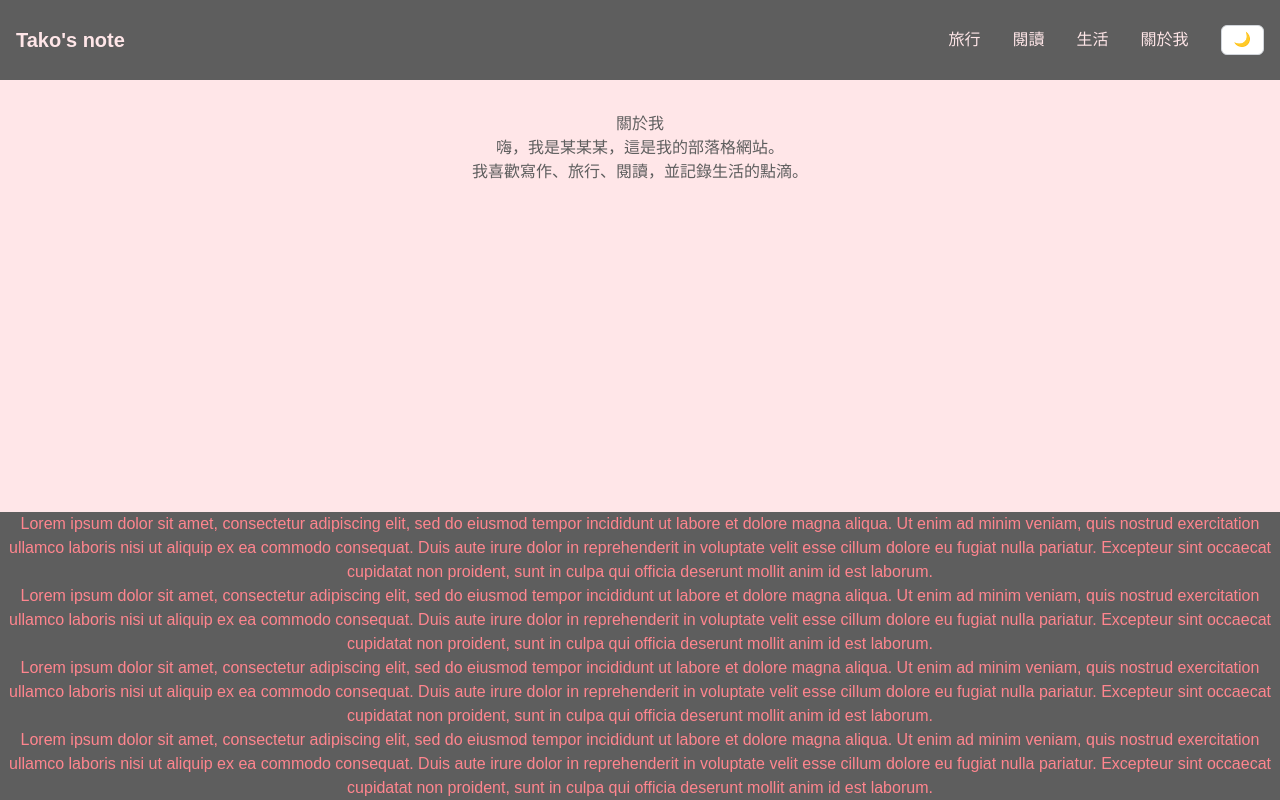
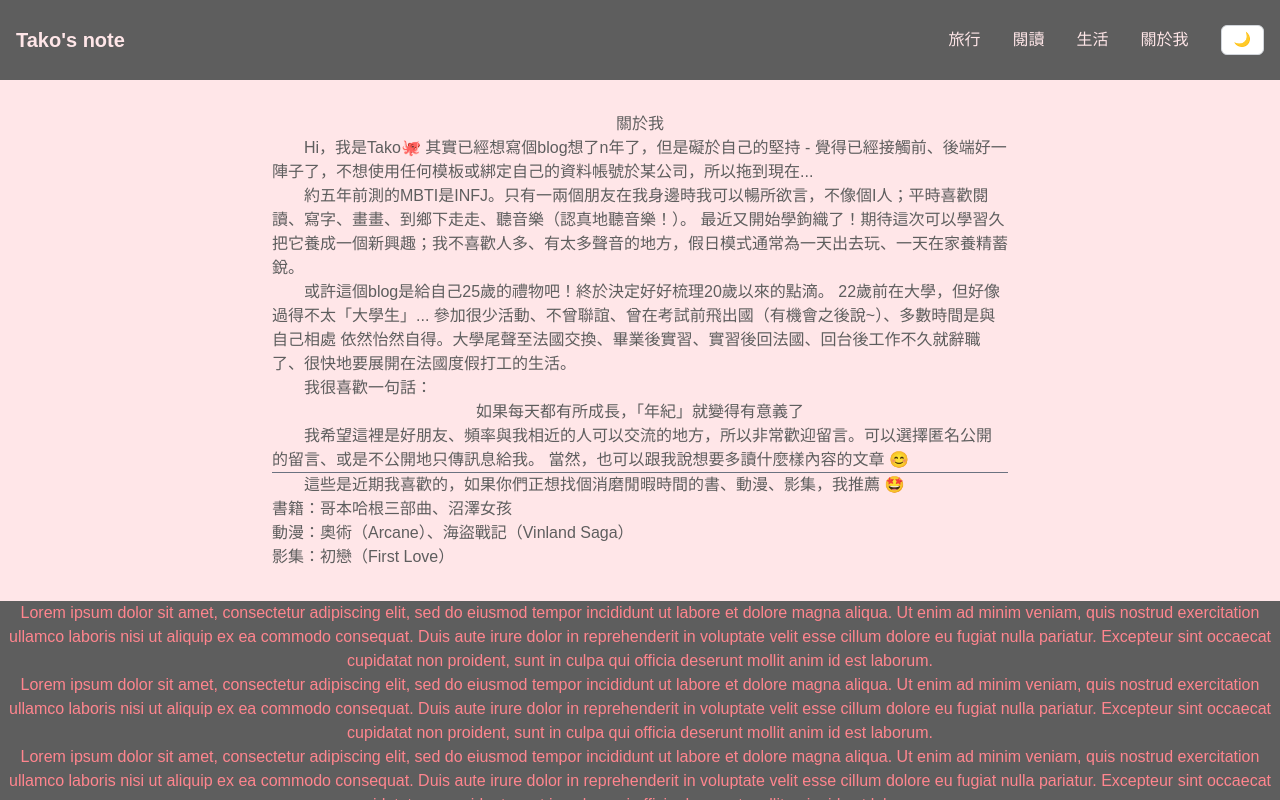
Before and after one commit to Jenny-jw/mern-blog, a React (Vite) app in the folder frontend/vite_blog/: page /aboutMe in a window 1280 px wide. Built offline with nearby package versions, Linux system fonts and the light colour scheme; a web font is replaced by a local one.

Commit message:
Edit aboutMe page and add link to home page in the navbar

```diff
--- a/frontend/vite_blog/src/components/Navbar.jsx
+++ b/frontend/vite_blog/src/components/Navbar.jsx
@@ -23,8 +23,15 @@ const Navbar = () => {
     <div className="navbar-full w-full h-16 md:h-20 px-8 flex items-center justify-between font-bold relative bg-darkBg text-lightAccent dark:bg-darkText dark:text-darkBg">
       {/* <LOGO /> */}
       <div className="flex items-center gap-4 text-xl">
-        {/* <img className="" src="" alt="" /> */}
-        <span>Tako's note</span>
+        <Link
+          to={"/"}
+          onClick={(e) => {
+            e.stopPropagation();
+          }}
+        >
+          {/* <img className="" src="" alt="" /> */}
+          <span>Tako's note</span>
+        </Link>
       </div>
 
       {/* <MOBILE: TOGGLE & MENU /> */}
--- a/frontend/vite_blog/src/pages/AboutMe.jsx
+++ b/frontend/vite_blog/src/pages/AboutMe.jsx
@@ -1,10 +1,41 @@
 const AboutMe = () => {
   return (
-    <div className="prose dark:prose-invert max-w-screen-md mx-auto px-4 py-8">
-      <h1>關於我</h1>
-      <p>嗨，我是某某某，這是我的部落格網站。</p>
-      <p>我喜歡寫作、旅行、閱讀，並記錄生活的點滴。</p>
-    </div>
+    <>
+      <div className="prose-lg dark:prose-invert max-w-screen-md mx-auto px-4 py-8">
+        <style>{`p::first-letter { margin-left: 2rem; } p{text-align: left;}`}</style>
+        <h2>關於我</h2>
+        <p>
+          Hi，我是Tako🐙 其實已經想寫個blog想了n年了，但是礙於自己的堅持 -
+          覺得已經接觸前、後端好一陣子了，不想使用任何模板或綁定自己的資料帳號於某公司，所以拖到現在...
+        </p>
+        <p>
+          約五年前測的MBTI是INFJ。只有一兩個朋友在我身邊時我可以暢所欲言，不像個I人；平時喜歡閱讀、寫字、畫畫、到鄉下走走、聽音樂（認真地聽音樂！）。
+          最近又開始學鉤織了！期待這次可以學習久把它養成一個新興趣；我不喜歡人多、有太多聲音的地方，假日模式通常為一天出去玩、一天在家養精蓄銳。
+        </p>
+        <p>
+          或許這個blog是給自己25歲的禮物吧！終於決定好好梳理20歲以來的點滴。
+          22歲前在大學，但好像過得不太「大學生」...
+          參加很少活動、不曾聯誼、曾在考試前飛出國（有機會之後說~）、多數時間是與自己相處
+          依然怡然自得。大學尾聲至法國交換、畢業後實習、實習後回法國、回台後工作不久就辭職了、很快地要展開在法國度假打工的生活。
+        </p>
+        <p>我很喜歡一句話：</p>
+        <blockquote>如果每天都有所成長，「年紀」就變得有意義了</blockquote>
+        <p>
+          我希望這裡是好朋友、頻率與我相近的人可以交流的地方，所以非常歡迎留言。可以選擇匿名公開的留言、或是不公開地只傳訊息給我。
+          當然，也可以跟我說想要多讀什麼樣內容的文章 😊
+        </p>
+        <hr className="border-gray-500" />
+        <p>
+          這些是近期我喜歡的，如果你們正想找個消磨閒暇時間的書、動漫、影集，我推薦
+          🤩
+        </p>
+        <ul className="text-left">
+          <li>書籍：哥本哈根三部曲、沼澤女孩</li>
+          <li>動漫：奧術（Arcane）、海盜戰記（Vinland Saga）</li>
+          <li>影集：初戀（First Love）</li>
+        </ul>
+      </div>
+    </>
   );
 };
 
```
